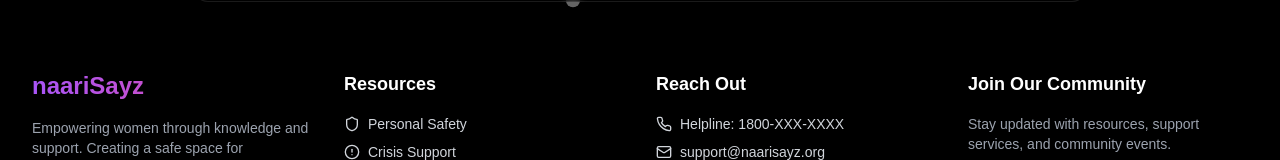
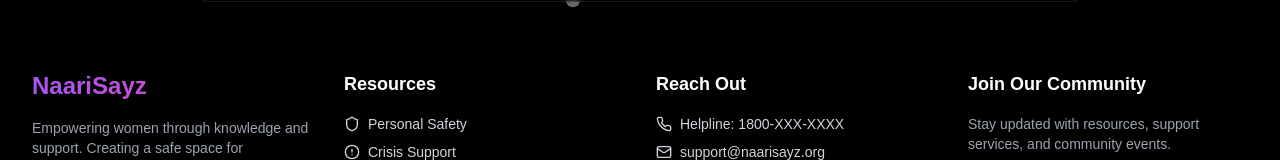
Before and after one commit to deepanshigautam/NaariSayz, a Next.js app: page / in a window 1280 px wide. Shown: the part 962-1122 px from the top of the page. Built offline with nearby package versions, Linux system fonts and the light colour scheme.

Commit message:
few changes updated

```diff
--- a/src/components/footer.tsx
+++ b/src/components/footer.tsx
@@ -25,7 +25,7 @@ const Footer = () => {
             {/* About Section */}
             <div className="space-y-4">
               <h3 className="text-2xl font-bold bg-gradient-to-r from-purple-500 to-pink-500 bg-clip-text text-transparent">
-                naariSayz
+                NaariSayz
               </h3>
               <p className="text-sm text-gray-400">
                 Empowering women through knowledge and support. Creating a safe space
```
